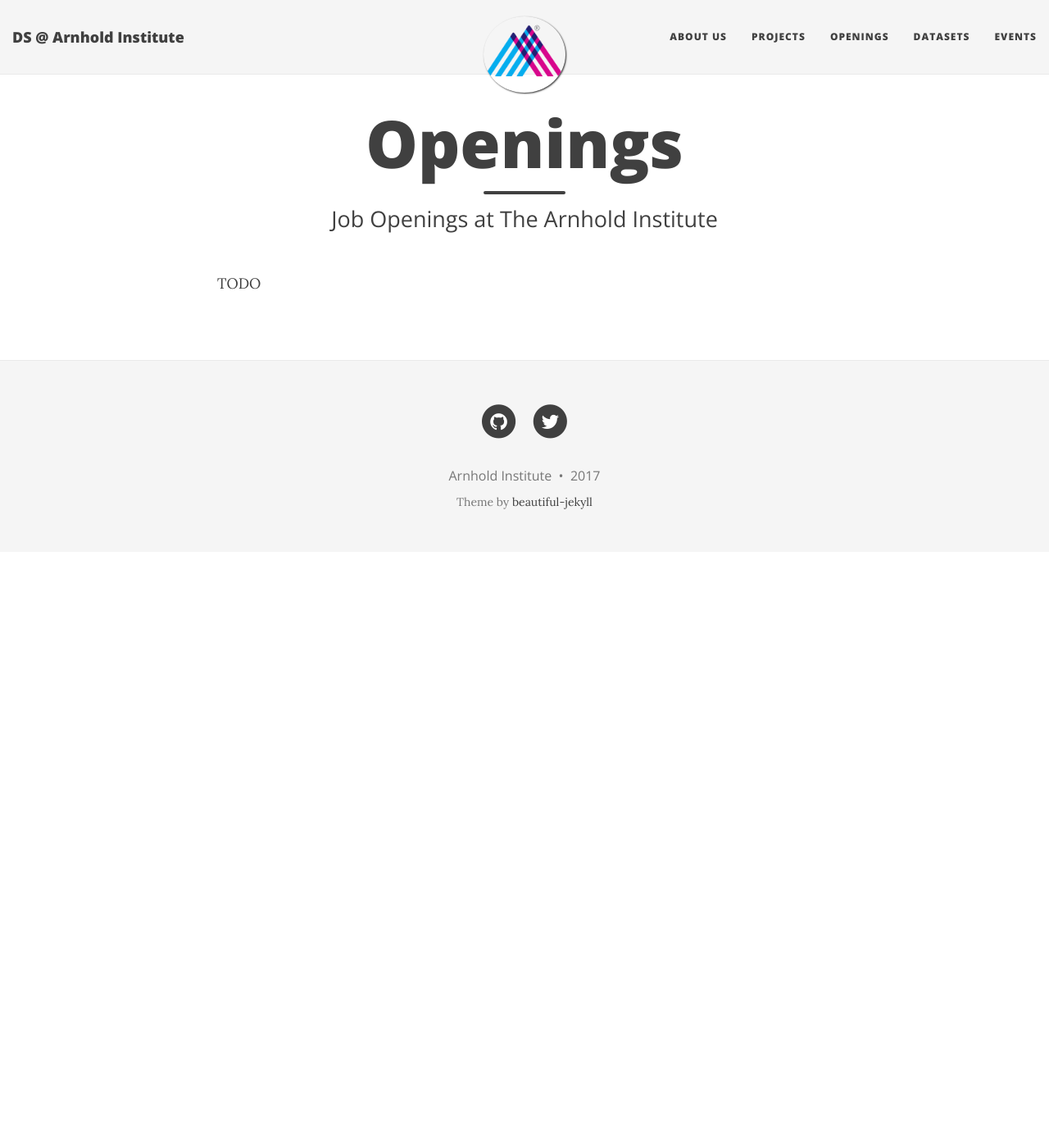
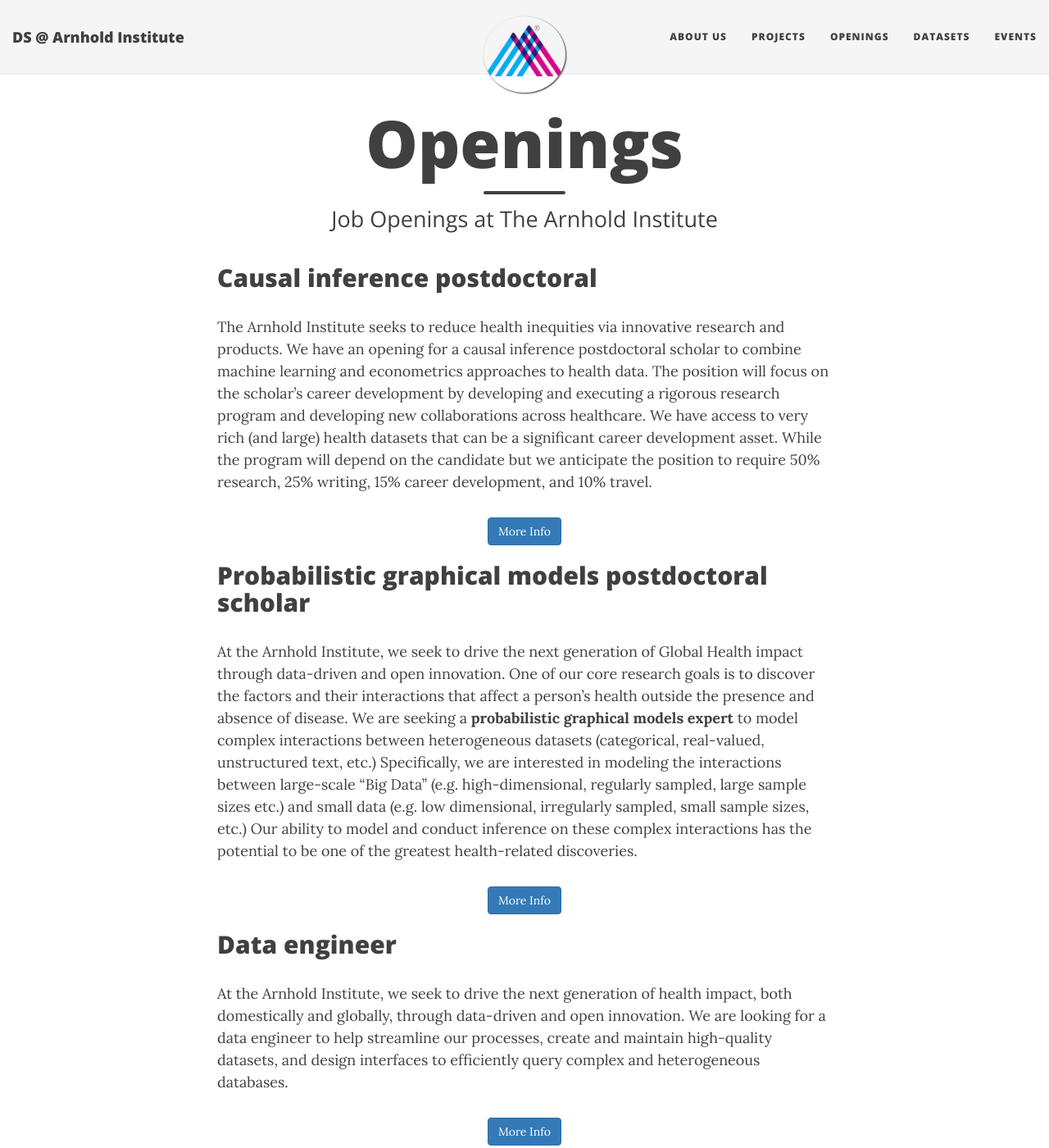
Before and after one commit to ArnholdInstitute/arnholdinstitute.github.io, a Jekyll site: the page built from jobs.md, in a window 1280 px wide and 1400 px high. Shown: the whole window at 82% size. Built offline with Jekyll 4.4.1, drawn with Linux system fonts in a browser that asks for light colours; nearby versions of some CDN libraries; some of the changed text lies outside the part shown.

Commit message:
Adding job listings

```diff
--- a/jobs.md
+++ b/jobs.md
@@ -4,4 +4,59 @@
 subtitle: Job Openings at The Arnhold Institute
 ---
 
-TODO
+## Causal inference postdoctoral
+
+The Arnhold Institute seeks to reduce health inequities via innovative research and products. We have an opening for a causal inference postdoctoral scholar to combine machine learning and econometrics approaches to health data. The position will focus on the scholar's career development by developing and executing a rigorous research program and developing new collaborations across healthcare. We have access to very rich (and large) health datasets that can be a significant career development asset. While the program will depend on the candidate but we anticipate the position to require 50% research, 25% writing, 15% career development, and 10% travel.
+
+<div class="row" style="display: flex; justify-content: center; align-items: center">
+	<a class="btn btn-primary" href="/jobs/causal-inference-postdoc">
+		More Info
+	</a>
+</div>
+
+## Probabilistic graphical models postdoctoral scholar
+
+At the Arnhold Institute, we seek to drive the next generation of Global Health impact through data-driven and open innovation. One of our core research goals is to discover the factors and their interactions that affect a person’s health outside the presence and absence of disease. We are seeking a **probabilistic graphical models expert** to model complex interactions between heterogeneous datasets (categorical, real-valued, unstructured text, etc.) Specifically, we are interested in modeling the interactions between large-scale “Big Data” (e.g. high-dimensional, regularly sampled, large sample sizes etc.) and small data (e.g. low dimensional, irregularly sampled, small sample sizes, etc.) Our ability to model and conduct inference on these complex interactions has the potential to be one of the greatest health-related discoveries.
+
+<div class="row" style="display: flex; justify-content: center; align-items: center">
+	<a class="btn btn-primary" href="/jobs/probabilistic-graphical-models-expert">
+		More Info
+	</a>
+</div>
+
+
+## Data engineer
+
+At the Arnhold Institute, we seek to drive the next generation of health impact, both domestically and globally, through data-driven and open innovation. We are looking for a data engineer to help streamline our processes, create and maintain high-quality datasets, and design interfaces to efficiently query complex and heterogeneous databases.
+
+<div class="row" style="display: flex; justify-content: center; align-items: center">
+	<a class="btn btn-primary" href="/jobs/data-engineer">
+		More Info
+	</a>
+</div>
+
+## Product manager
+
+The Arnhold Institute seeks to reduce health inequities via innovative research and products. We are seeking a product manager to build our global health product, ATLAS. The product manager will be the primary voice for our users to ensure that we build a product that is responsive to their needs. The PM must demonstrate an ability to prioritize and accomplish tasks with limited resources and can break down complex problems into steps that drive product development.
+
+<div class="row" style="display: flex; justify-content: center; align-items: center">
+	<a class="btn btn-primary" href="/jobs/product-manager">
+		More Info
+	</a>
+</div>
+
+## Front-end engineer
+
+The Arnhold Institute seeks to reduce health inequities via innovative research and products. We are seeking a front-end engineer to build intuitive interfaces for our product portfolio, including our global health product, ATLAS. The front-end engineer will be the lead for translating prototypes from our design team into an elegant and usable product. The front-end engineer must have industry experience and have meticulous attention to detail to deliver the best experience possible for our users.
+
+<div class="row" style="display: flex; justify-content: center; align-items: center">
+	<a class="btn btn-primary" href="/jobs/frontend-engineer">
+		More Info
+	</a>
+</div>
+
+
+## Other
+- Visiting Ph.D. student -- please email james.faghmous@mssm.edu with your CV
+
+- Summer interns (undergraduate, master's, Ph.D.) -- please email james.faghmous@mssm.edu with your CV
```
Also changed, not shown: jobs/causal-inference-postdoc.md (added, +45 -0 lines), jobs/data-engineer.md (added, +47 -0 lines), jobs/frontend-engineer.md (added, +46 -0 lines), jobs/probabilistic-graphical-models-expert.md (added, +48 -0 lines), jobs/product-manager.md (added, +51 -0 lines).
